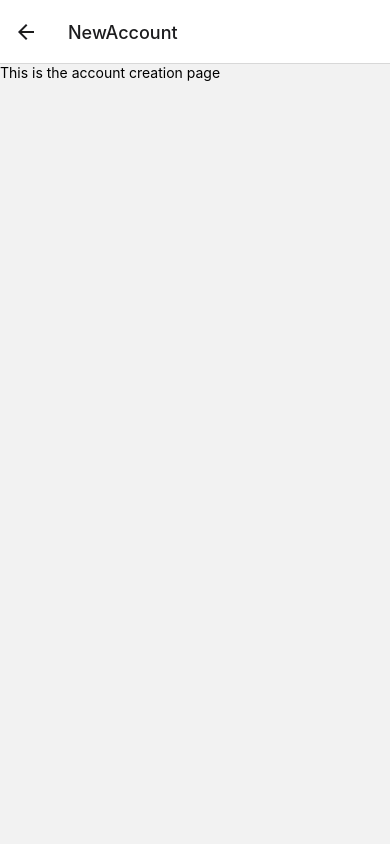
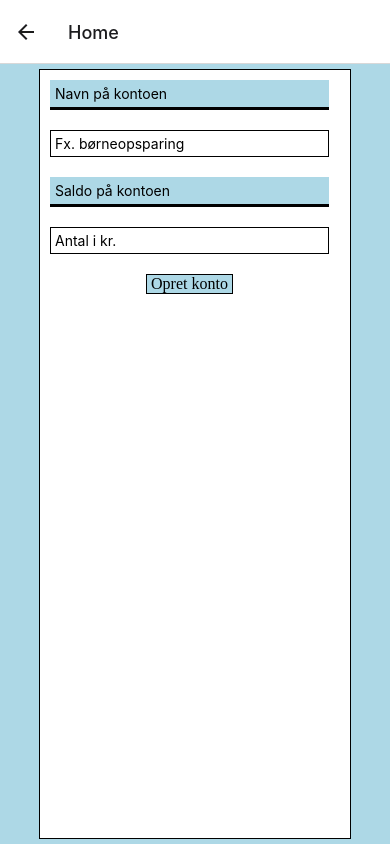
Before and after one commit to SebastianHeiberg/react-native-madatory1-bank-app, a React Native app: screen /NewAccount in a window 390 px wide. Built offline with nearby package versions, Linux system fonts and the light colour scheme.

Commit message:
lavet en stylet new account side

```diff
--- a/App.js
+++ b/App.js
@@ -1,14 +1,18 @@
-import { StatusBar } from 'expo-status-bar';
-import { StyleSheet, Text, View, FlatList, } from 'react-native';
-import { useState } from 'react';
-import AccountItem from './components/AccountItem.js';
+// import { StatusBar } from 'expo-status-bar';
+// import { StyleSheet, Text, View, FlatList, } from 'react-native';
+// import { useState } from 'react';
+// import AccountItem from './components/AccountItem.js';
 import { NavigationContainer } from '@react-navigation/native';
 import { createNativeStackNavigator } from '@react-navigation/native-stack';
 import NewAccount from './components/NewAccount.js';
+import { Homepage } from './components/Homepage.js';
+
+
+
 export default function App() {
 
 
-  const Stack = createNativeStackNavigator()
+const Stack = createNativeStackNavigator()
 
   return (
     <NavigationContainer>
@@ -19,83 +23,10 @@ export default function App() {
         />
         <Stack.Screen
         name='NewAccount'
-        component={NewAccount}/>
+        component={NewAccount}
+        options={{ title: 'Home' }}/>
       </Stack.Navigator>
     </NavigationContainer>
 
   )
 }
-
-const Homepage = ({navigation, route}) => {
-
-  const [accounts, setAccounts] = useState([{ text: "Budget"}, { text: "Fælles"}, { text: "Opsparing"}])
-
-   return (
-    <View style={styles.container}>
-      <View style={styles.topBox}>
-        <Text>Sebastians bank app</Text>
-      </View>
-      <View style={styles.accountsBox}>
-      <FlatList
-          style={styles.list}
-          data={accounts}
-          renderItem={(itemData) => {
-            return (
-              <AccountItem
-                text={itemData.item.text}
-              />
-            );
-          }}
-        />
-      </View>
-      <View style={styles.createAccount}>
-        <Text onPress={() => navigation.navigate('NewAccount')}>opret ny konto</Text>
-      </View>
-      <StatusBar style="auto" />
-    </View>
-  );
-}
-
-const styles = StyleSheet.create({
-  container: {
-    flex: 1,
-    backgroundColor: 'lightblue',
-    alignItems: 'center',
-    justifyContent: 'center',
-  },
-   topBox: {
-    flex: 1,
-    borderBottomWidth: 5,
-    borderColor: 'black',
-    margin: 10,
-    padding: 5,
-    justifyContent: 'center',
-    alignItems: 'center',
-    width: '80%',
-    backgroundColor: 'white'
-   },
-   accountsBox: {
-    flex: 6,
-    backgroundColor: 'white',
-    alignItems: 'start',
-    width: '80%',
-    padding: 10,
-    margin: 5,
-    borderWidth: 1,
-    borderColor: 'black'
-   },
-   list: {
-    width: '100%'
-   },
-   createAccount: {
-    flex: 1,
-    borderTopWidth: 5,
-    borderColor: 'black',
-    margin: 10,
-    padding: 5,
-    justifyContent: 'center',
-    alignItems: 'center',
-    width: '80%',
-    backgroundColor: 'white',
-   }
-});
--- /dev/null
+++ b/components/Homepage.js
@@ -0,0 +1,79 @@
+import { StyleSheet, Text, View, FlatList, } from 'react-native';
+import { useState } from 'react';
+import AccountItem from './AccountItem.js';
+import { StatusBar } from 'expo-status-bar';
+
+
+export const Homepage = ({navigation, route}) => {
+
+    const [accounts, setAccounts] = useState([{ text: "Budget"}, { text: "Fælles"}, { text: "Opsparing"}])
+
+     return (
+      <View style={styles.container}>
+        <View style={styles.topBox}>
+          <Text>Sebastians bank app</Text>
+        </View>
+        <View style={styles.accountsBox}>
+        <FlatList
+            style={styles.list}
+            data={accounts}
+            renderItem={(itemData) => {
+              return (
+                <AccountItem
+                  text={itemData.item.text}
+                />
+              );
+            }}
+          />
+        </View>
+        <View style={styles.createAccount}>
+          <Text onPress={() => navigation.navigate('NewAccount')}>opret ny konto</Text>
+        </View>
+        <StatusBar style="auto" />
+      </View>
+    );
+  }
+
+  const styles = StyleSheet.create({
+    container: {
+      flex: 1,
+      backgroundColor: 'lightblue',
+      alignItems: 'center',
+      justifyContent: 'center',
+    },
+     topBox: {
+      flex: 1,
+      borderBottomWidth: 5,
+      borderColor: 'black',
+      margin: 10,
+      padding: 5,
+      justifyContent: 'center',
+      alignItems: 'center',
+      width: '80%',
+      backgroundColor: 'white'
+     },
+     accountsBox: {
+      flex: 6,
+      backgroundColor: 'white',
+      alignItems: 'start',
+      width: '80%',
+      padding: 10,
+      margin: 5,
+      borderWidth: 1,
+      borderColor: 'black'
+     },
+     list: {
+      width: '100%'
+     },
+     createAccount: {
+      flex: 1,
+      borderTopWidth: 5,
+      borderColor: 'black',
+      margin: 10,
+      padding: 5,
+      justifyContent: 'center',
+      alignItems: 'center',
+      width: '80%',
+      backgroundColor: 'white',
+     }
+  });
--- a/components/NewAccount.js
+++ b/components/NewAccount.js
@@ -1,13 +1,82 @@
 import React from 'react';
-import { View, Text } from 'react-native';
+import { Text, View, TextInput, StyleSheet} from 'react-native';
 
 const NewAccount = () => {
   return (
-    <View>
-      <Text>This is the account creation page</Text>
-      {/* Add your HTML content here */}
+    <View style={styles.container}>
+      <View style={styles.inputContainer}>
+        <View style={styles.inputFields}>
+          <Text style={styles.field}>Navn på kontoen</Text>
+          <TextInput style={styles.inputText}  placeholder='Fx. børneopsparing'/>
+          <Text style={styles.field}>Saldo på kontoen</Text>
+          <TextInput style={styles.inputText} placeholder='Antal i kr.'/>
+          <View style={styles.submitView}>
+          <Text style={styles.submitText}> Opret konto </Text>
+          </View>
+        </View>
+      </View>
     </View>
   );
 };
 
 export default NewAccount;
+
+const styles = StyleSheet.create({
+  container: {
+    flex: 1,
+    backgroundColor: 'lightblue',
+    alignItems: 'center',
+    justifyContent: 'center',
+  },
+  inputContainer: {
+    flex: 1,
+    backgroundColor: 'white',
+    alignItems: 'start',
+    width: '80%',
+    margin: 5,
+    borderWidth: 1,
+    borderColor: 'black',
+    alignItems: 'center',
+
+
+  },
+  inputFields :{
+    flex:1,
+    flexDirection: 'column',
+    alignItems: 'start',
+    justifyContent: 'start',
+    borderBlockColor: "black",
+    width: '100%'
+  },
+  field: {
+    padding: 5,
+    margin: 10,
+    borderBottomWidth: 3,
+    borderColor: 'black',
+    backgroundColor: 'lightblue',
+    width: '90%'
+
+  },
+  inputText: {
+    margin: 10,
+    padding: 4,
+    width:'90%',
+    borderWidth: 1,
+    borderBlockColor: 'black'
+  },
+  submitText : {
+    borderWidth: 1,
+    borderBlockColor: 'black',
+    backgroundColor: 'lightblue',
+    fontSize: '16px',
+    fontFamily: 'bold'
+  },
+  submitView: {
+    flex:1,
+    justifyContent: 'start',
+    width: '90%',
+    margin: 10,
+    alignItems: 'center'
+  }
+
+})
```
